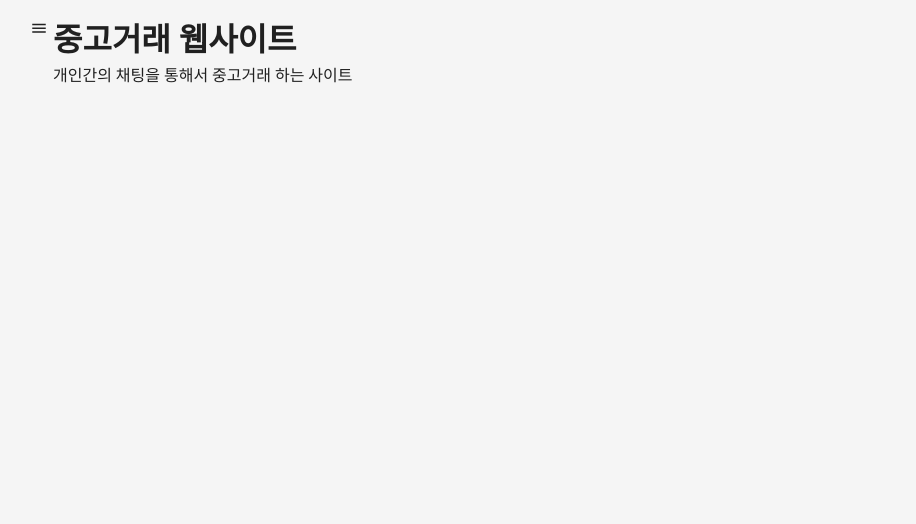
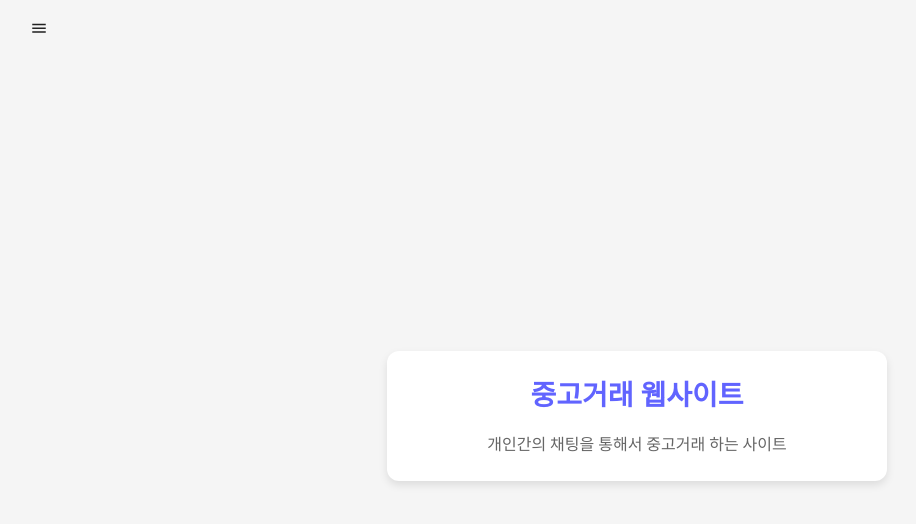
Before and after one commit to sprae114/trading, a Vue app in the folder frontend/: page / in a window 1280 px wide. Shown: the top 524 px of the page, without its empty margins (3-919 px from the left). Built offline with nearby package versions, Linux system fonts and the light colour scheme.

Commit message:
feat : 홈페이지 구현
첫 화면에 페이지 구현

```diff
--- a/frontend/src/pages/index.vue
+++ b/frontend/src/pages/index.vue
@@ -10,15 +10,42 @@
   </template>
 
   <script>
-    import { mapState, mapMutations } from 'vuex';
-
   export default {
-        name: 'index',
-        methods: {
-            ...mapMutations(['SHOW_NOMAL_ALERT_MESSAGE']),
-        },
-        computed: {
-            ...mapState(['isAlertOpen', 'alertTpye', 'alertMessage', 'isLoggedIn']),
-        },
+    name: 'IndexPage' // 컴포넌트 이름
   };
   </script>
+
+  <style scoped>
+  /* 메인 콘텐츠 스타일 */
+  .main-content {
+    display: grid;
+    place-items: center;
+    height: 100vh;
+  }
+
+  /* 소개 카드 스타일 */
+  .intro-card {
+    background-color: #fff;
+    border-radius: 12px;
+    padding: 24px;
+    box-shadow: 0 4px 8px rgba(0, 0, 0, 0.1);
+    text-align: center;
+    max-width: 500px;
+    width: 100%;
+  }
+
+  /* 제목 스타일 */
+  h1 {
+    color: #6164ff;
+    font-size: 28px;
+    font-weight: 700;
+    margin-bottom: 16px;
+  }
+
+  /* 설명 텍스트 스타일 */
+  p {
+    color: #666;
+    font-size: 16px;
+    line-height: 1.5;
+  }
+  </style>
```
Lines whose indentation alone changed are shown as unchanged.
